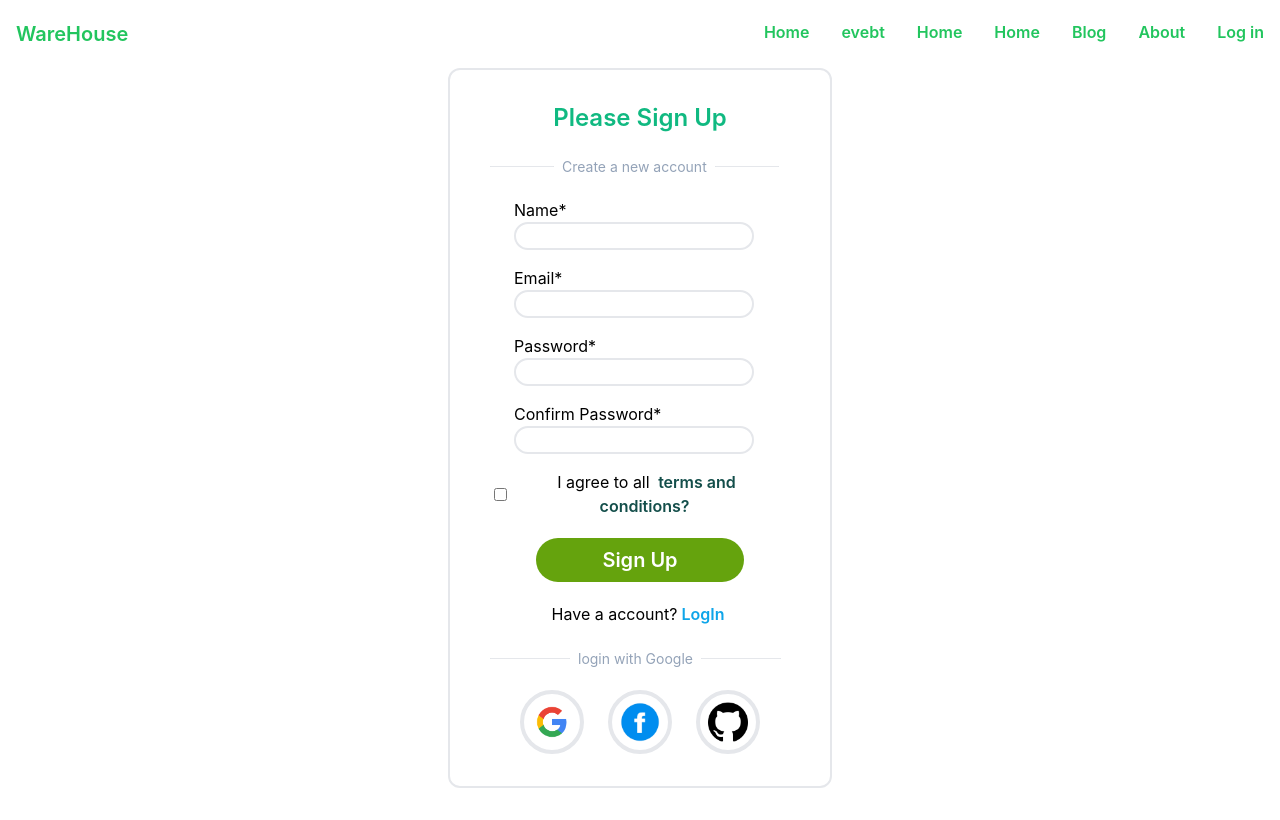
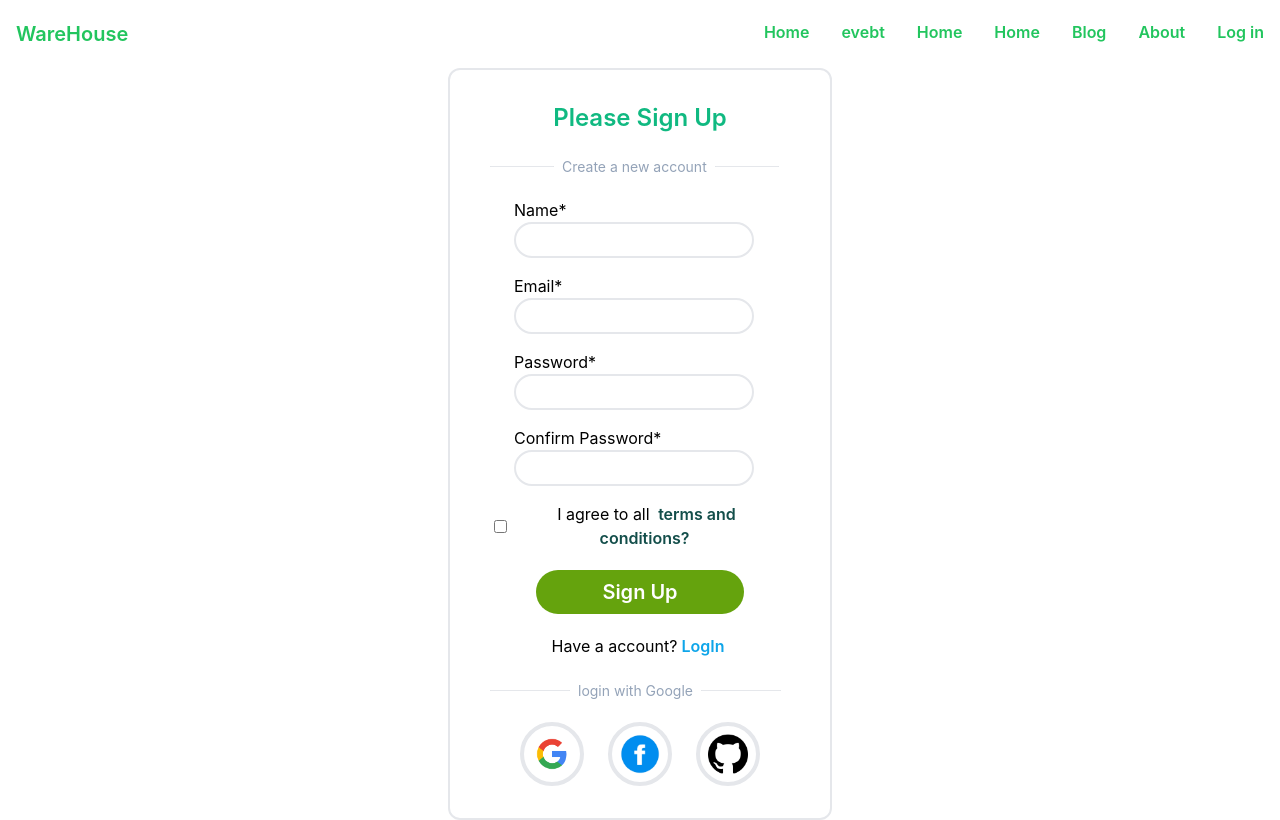
Before and after one commit to Abdur-Rahman-Argon/bike-werhouse, a React (Create React App) app: page /signup in a window 1280 px wide. Built offline with nearby package versions, Linux system fonts and the light colour scheme.

Commit message:
create user success

```diff
--- a/src/components/SignUp/SignUp.js
+++ b/src/components/SignUp/SignUp.js
@@ -1,5 +1,8 @@
 import React from "react";
-import { useSignInWithGoogle } from "react-firebase-hooks/auth";
+import {
+  useCreateUserWithEmailAndPassword,
+  useSignInWithGoogle,
+} from "react-firebase-hooks/auth";
 import { Link } from "react-router-dom";
 import auth from "../../firebase.init";
 import googleIcon from "../../images/google.png";
@@ -7,18 +10,25 @@ import facebookIcon from "../../images/facebook.png";
 import githubIcon from "../../images/github.png";
 
 const SignUp = () => {
-  const [signInWithGoogle, user, loading, error] = useSignInWithGoogle(auth);
+  const [signInWithGoogle] = useSignInWithGoogle(auth);
 
   const handleGoogleSignin = () => {
     signInWithGoogle();
   };
 
-  const handleSignIn = (event) => {
+  const [createUserWithEmailAndPassword] =
+    useCreateUserWithEmailAndPassword(auth);
+
+  const handleSignUp = (event) => {
     event.preventDefault();
 
+    const name = event.target.name.value;
     const email = event.target.email.value;
     const password = event.target.password.value;
+    const confirmPassword = event.target.confirmPassword.value;
     const user = { email, password };
+
+    createUserWithEmailAndPassword(email, password);
     console.log(user);
   };
 
@@ -40,12 +50,12 @@ const SignUp = () => {
         </div>
       </div>
 
-      <form onSubmit={handleSignIn} className="my-5">
+      <form onSubmit={handleSignUp} className="my-5">
         <div className="my-4 mx-8 text-left ">
           <label htmlFor="name">Name*</label>
           <br />
           <input
-            className="border-2 rounded-full w-60"
+            className="border-2 rounded-full w-60 py-1 px-2"
             type="text"
             name="name"
             id="name"
@@ -56,7 +66,7 @@ const SignUp = () => {
           <label htmlFor="email">Email*</label>
           <br />
           <input
-            className="border-2 rounded-full w-60"
+            className="border-2 rounded-full w-60 py-1 px-2"
             type="email"
             name="email"
             id="email"
@@ -67,7 +77,7 @@ const SignUp = () => {
         <div className="my-4 mx-8 text-left">
           <label htmlFor="password">Password*</label>
           <input
-            className="border-2 rounded-full w-60"
+            className="border-2 rounded-full w-60 py-1 px-2"
             type="password"
             name="password"
             id="password"
@@ -76,10 +86,10 @@ const SignUp = () => {
         <div className="my-4 mx-8 text-left">
           <label htmlFor="confirmPassword">Confirm Password*</label>
           <input
-            className="border-2 rounded-full w-60"
+            className="border-2 rounded-full w-60 py-1 px-2"
             type="password"
             name="confirmPassword"
-            id="password"
+            id="confirmPassword"
           />
         </div>
         <div className="m-3 flex items-center">
```
